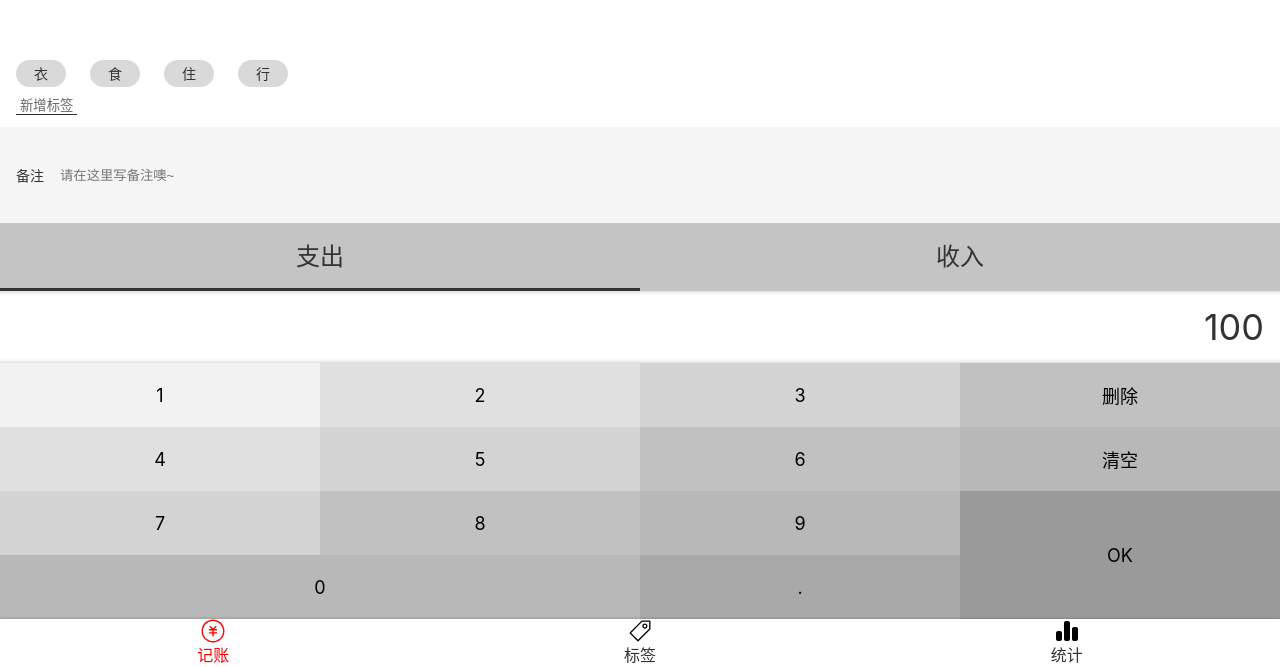
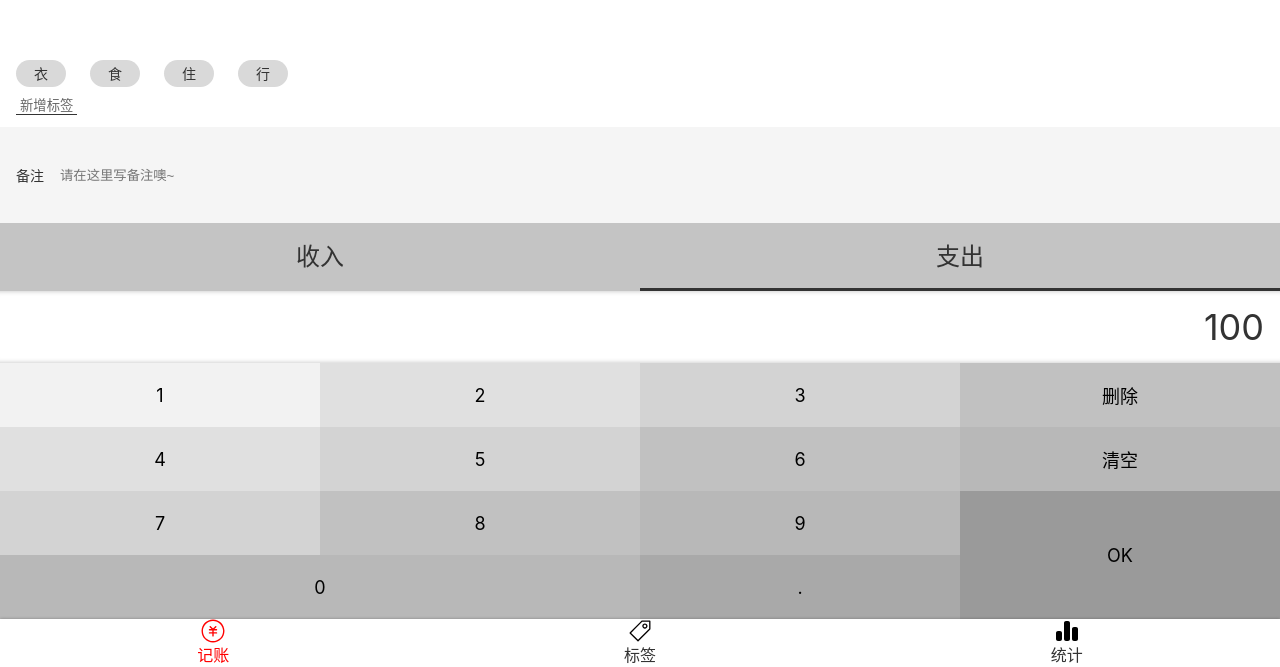
Before and after one commit to clang1996/react-test, a React app: page /#/money in a window 1280 px wide. Shown: the part 133-800 px from the top of the page. Built offline with nearby package versions, Linux system fonts and the light colour scheme.

Commit message:
完成type切换功能

```diff
--- a/src/views/Money.tsx
+++ b/src/views/Money.tsx
@@ -4,7 +4,7 @@ import styled from 'styled-components';
 import {NoteSection} from './Money/NoteSection';
 import {NumberPadSection} from './Money/NumberPadSection';
 import {TagsSection} from './Money/TagsSection';
-import {TypeSection} from './Money/TypesSection';
+import {TypeSection} from './Money/TypeSection';
 
 const MyLayout = styled(Layout)`
     display: flex;
@@ -16,12 +16,7 @@ function Money() {
     <MyLayout>
       <TagsSection/>
       <NoteSection/>
-      <TypeSection>
-        <ul>
-          <li className="selected">支出</li>
-          <li>收入</li>
-        </ul>
-      </TypeSection>
+      <TypeSection/>
       <NumberPadSection>
         <div className="output">100</div>
         <div className="pad">
--- /dev/null
+++ b/src/views/Money/TypeSection.tsx
@@ -0,0 +1,45 @@
+import styled from 'styled-components';
+import React, {useState} from 'react';
+
+const Wrapper = styled.section`
+    font-size: 24px;
+    > ul{
+    display: flex;
+       > li{
+       width: 50%;
+       padding: 16px 0;
+       text-align: center;
+       background: #c4c4c4;
+       position: relative;
+       &.selected::after{
+            display: block;
+            content: '';
+            height: 3px;
+            background: #333;
+            position: absolute;
+            bottom: 0;
+            width: 100%;
+            left: 0;
+         }
+       }
+    }
+`;
+const TypeSection: React.FC = () => {
+  const typeMap = {'-':'支出','+':'收入'}
+  type Keys = keyof typeof typeMap
+  const [typeList] = useState<Keys[]>(['+','-'])
+  const [type, setType]= useState('-')
+
+  return (
+    <Wrapper>
+      <ul>
+        {typeList.map(c=>
+          <li className={type===c?'selected':''}
+              onClick={()=>{setType(c)}}
+              key={c}
+        >{typeMap[c]}</li>)}
+      </ul>
+    </Wrapper>
+  );
+};
+export {TypeSection};
--- a/src/views/Money/TypesSection.tsx
+++ /dev/null
@@ -1,26 +0,0 @@
-import styled from 'styled-components';
-
-const TypeSection = styled.section`
-    font-size: 24px;
-    > ul{
-    display: flex;
-       > li{
-       width: 50%;
-       padding: 16px 0;
-       text-align: center;
-       background: #c4c4c4;
-       position: relative;
-       &.selected::after{
-            display: block;
-            content: '';
-            height: 3px;
-            background: #333;
-            position: absolute;
-            bottom: 0;
-            width: 100%;
-            left: 0;
-         }
-       }
-    }
-`
-export {TypeSection}
```
